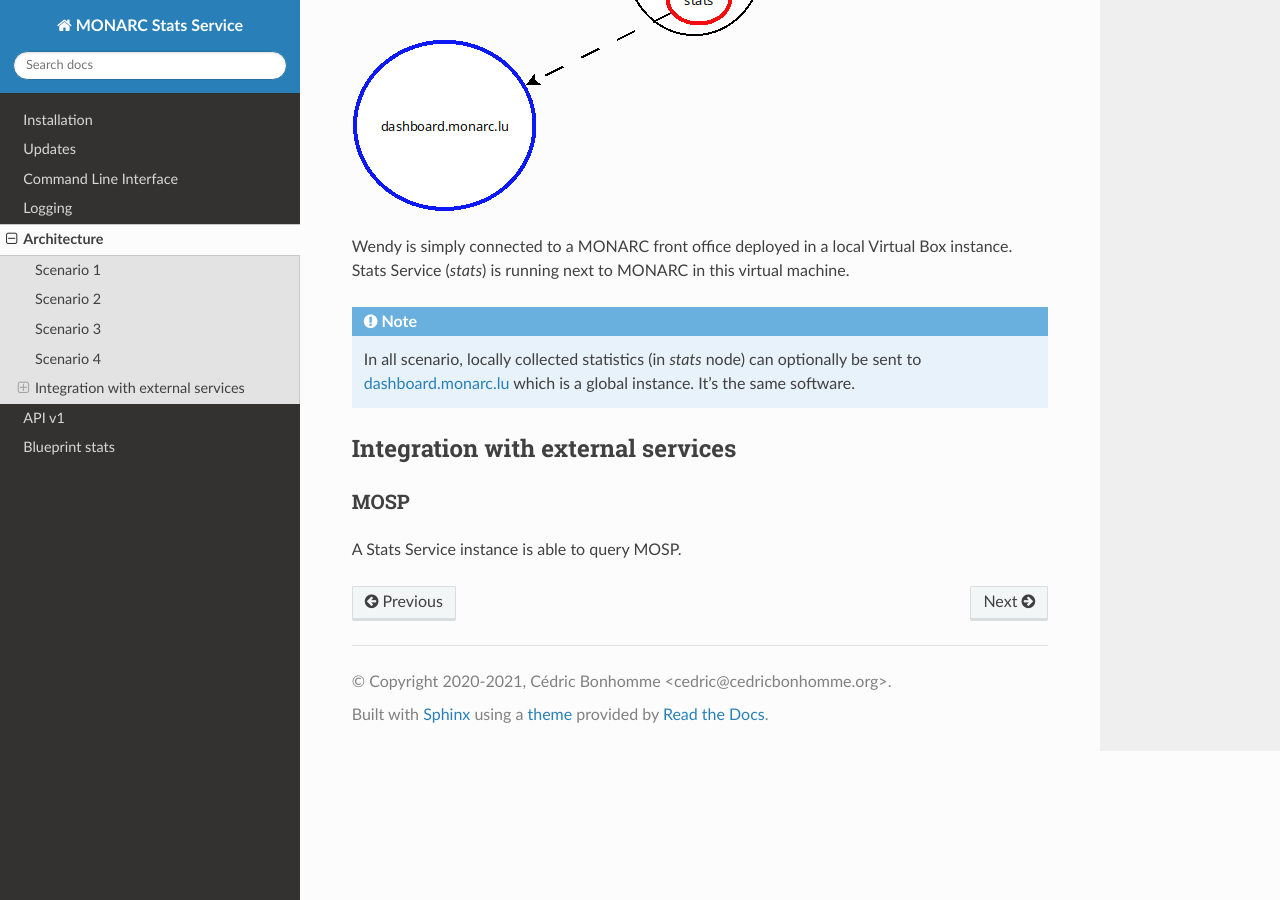
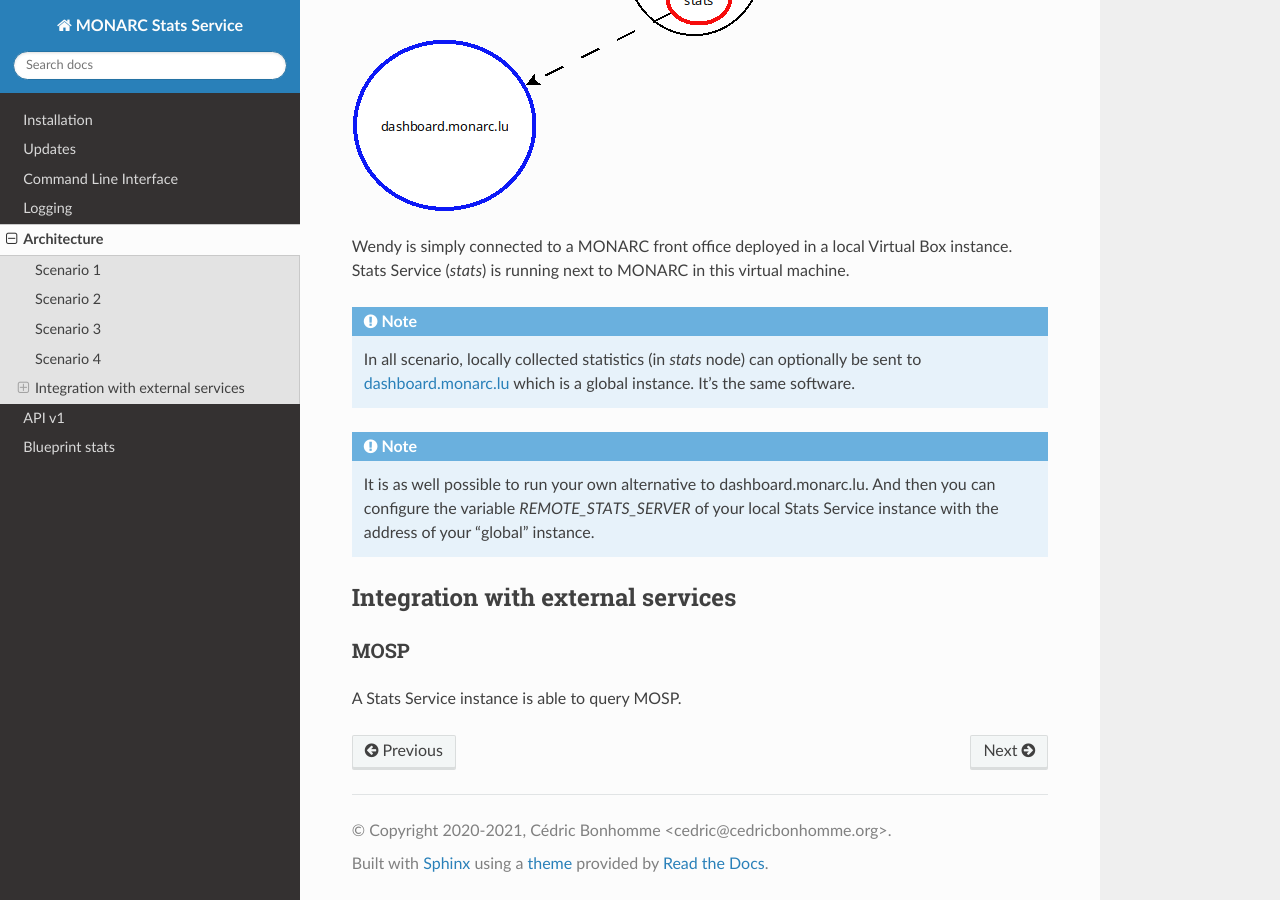
Before and after one commit to monarc-project/stats-service, a Sphinx documentation site: the page built from docs/architecture.rst, in a window 1280 px wide and 900 px high, scrolled down 2747 px. Built offline with Sphinx 7.4.7 and the Read the Docs theme 2.0.0, drawn with Linux system fonts in a browser that asks for light colours.

Commit message:
chg: [documentation] Added note in architecture doc.

```diff
--- a/docs/architecture.rst
+++ b/docs/architecture.rst
@@ -60,6 +60,13 @@ machine.
     a global instance. It's the same software.
 
 
+.. note::
+
+    It is as well possible to run your own alternative to dashboard.monarc.lu. And then
+    you can configure the variable *REMOTE_STATS_SERVER* of your local Stats Service
+    instance with the address of your "global" instance.
+
+
 Integration with external services
 ----------------------------------
 
--- a/docs/installation.rst
+++ b/docs/installation.rst
@@ -126,6 +126,8 @@ All commands (:ref:`cli`) are available. Just prefix with ``heroku run``.
 
 From the Python Package Index
 ~~~~~~~~~~~~~~~~~~~~~~~~~~~~~
+
+If you use this method not all functionalities will be working, for the moment.
 
 .. only:: html
 
```
